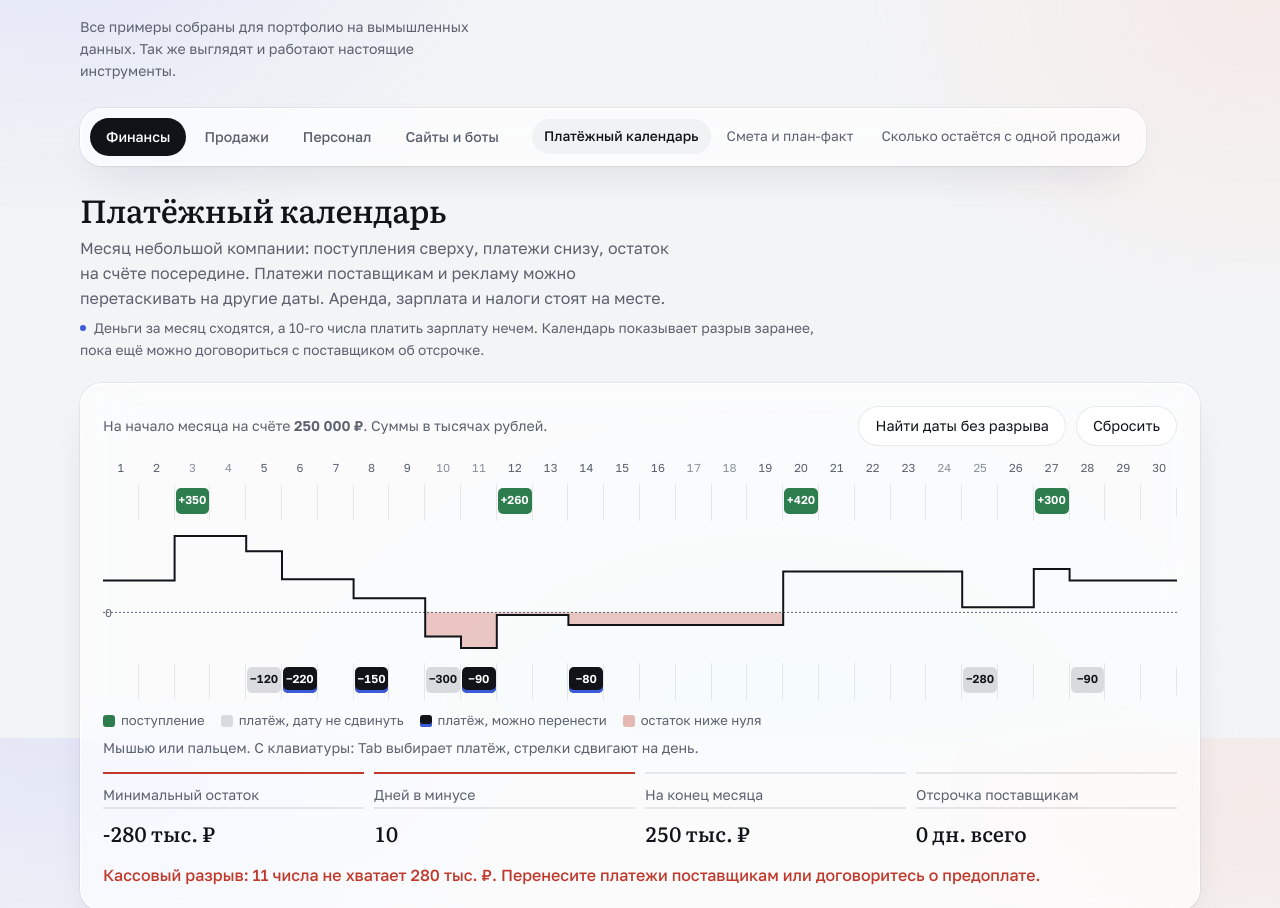
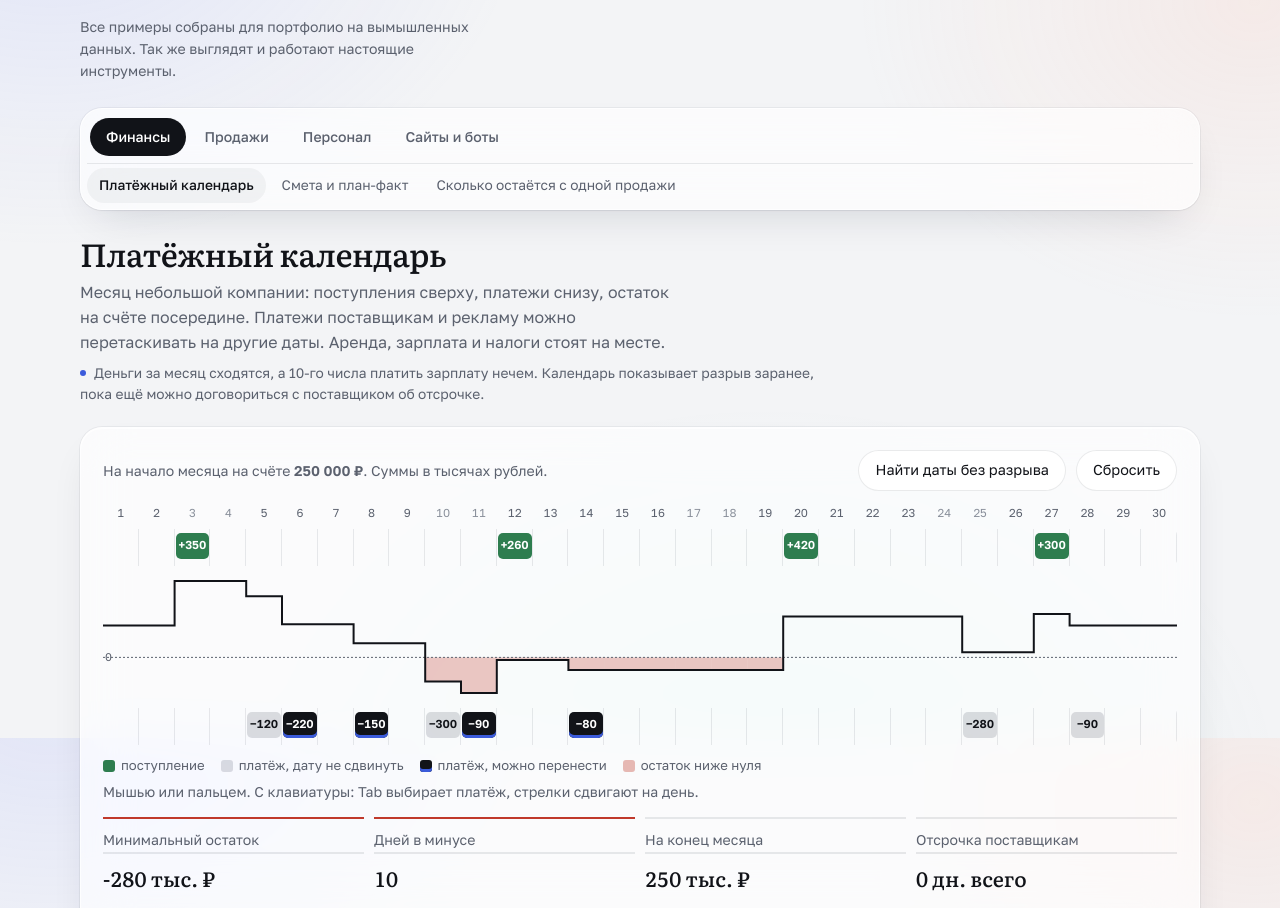
Before and after one commit to monewik/ndavymoka, a plain HTML site: page index.html in a window 1280 px wide. Shown: the part 862-1770 px from the top of the page. Drawn offline with Linux system fonts and the light colour scheme.

Commit message:
Панель примеров не меняет размер при переключении сфер
Co-Authored-By: Claude Opus 5.5 <noreply@anthropic.com>
Claude-Session: https://claude.ai/code/session_01QMLCjQmmBUETsVoa6RmMBX

```diff
--- a/index.html
+++ b/index.html
@@ -459,12 +459,15 @@ table.gs tr.fresh td:not(.rn) { animation: fresh 1.6s ease-out; }
 .work { padding-top: 48px; }
 .work-head { display: flex; justify-content: space-between; align-items: end; gap: 20px; flex-wrap: wrap; }
 .work-head .label { margin-bottom: 10px; }
-.work-nav { position: sticky; top: calc(env(safe-area-inset-top, 0px) + 78px); z-index: 10; display: flex; flex-wrap: wrap; gap: 10px 14px; align-items: center; margin-top: 26px; padding: 6px;
-  background: var(--sheet); -webkit-backdrop-filter: blur(24px) saturate(170%); backdrop-filter: blur(24px) saturate(170%); border: 1px solid var(--glass-edge); box-shadow: var(--glass-shadow); border-radius: 22px; width: fit-content; max-width: 100%; }
-.work-tabs { background: transparent; }
+.work-nav { position: sticky; top: calc(env(safe-area-inset-top, 0px) + 78px); z-index: 10; display: grid; gap: 4px; margin-top: 26px; padding: 6px; width: 100%;
+  background: var(--sheet); -webkit-backdrop-filter: blur(24px) saturate(170%); backdrop-filter: blur(24px) saturate(170%); border: 1px solid var(--glass-edge); box-shadow: var(--glass-shadow); border-radius: 22px; }
+.work-tabs { background: transparent; display: flex; flex-wrap: nowrap; overflow-x: auto; scrollbar-width: none; width: 100%; }
+.work-tabs button { flex: none; white-space: nowrap; }
 .work-tabs button { font-weight: 500; padding: 8px 16px; }
 .work-tabs button[aria-pressed="true"] { background: var(--accent-strong); color: var(--on-accent); box-shadow: none; }
-.work-pills { display: flex; flex-wrap: wrap; gap: 4px; padding-right: 6px; }
+.work-pills { display: flex; flex-wrap: nowrap; gap: 4px; overflow-x: auto; scrollbar-width: none; border-top: 1px solid var(--line); padding-top: 4px; }
+.work-pills::-webkit-scrollbar, .work-tabs::-webkit-scrollbar { display: none; }
+.work-pills button { white-space: nowrap; flex: none; }
 .work-pills button { border: 0; background: transparent; color: var(--ink-2); border-radius: 999px; padding: 7px 12px; font-size: 0.86rem; cursor: pointer; }
 .work-pills button:hover { color: var(--ink); background: var(--paper); }
 .work-pills button[aria-current="true"] { color: var(--ink); background: var(--paper); font-weight: 500; }
@@ -613,7 +616,7 @@ footer { padding-block: 28px 40px; font-size: 0.85rem; color: var(--ink-2); disp
   .top .tg-cta .long { display: none; }
   .st-view { height: 460px; }
   .st-stage { padding: 10px; }
-  .work-nav { position: static; width: 100%; border-radius: 20px; padding: 8px; display: grid; gap: 6px; }
+  .work-nav { position: static; border-radius: 20px; }
   .work-tabs, .work-pills { flex-wrap: nowrap; overflow-x: auto; scrollbar-width: none; max-width: 100%; }
   .work-tabs { display: flex; width: 100%; }
   .work-tabs button, .work-pills button { white-space: nowrap; flex: none; }
```
